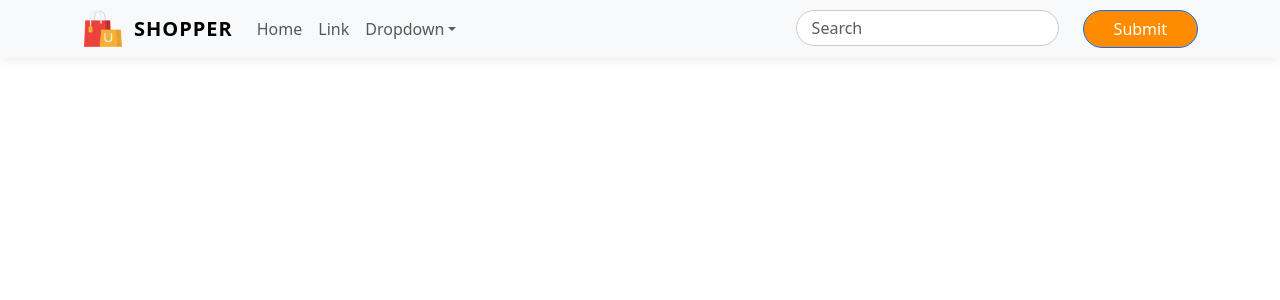
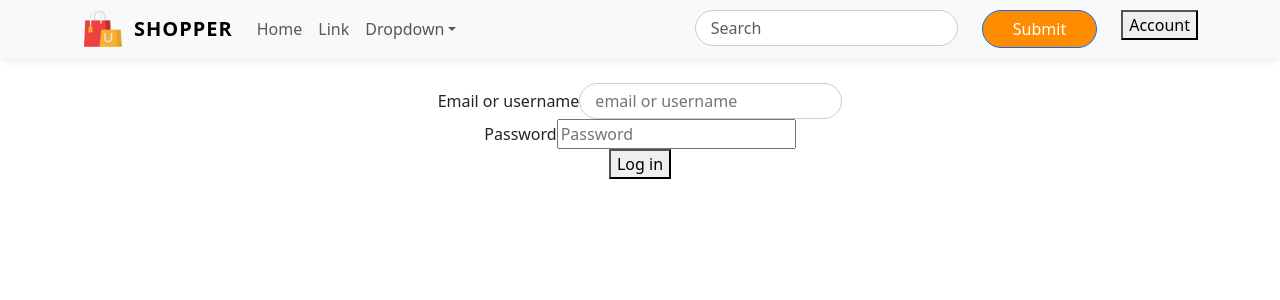
Before and after one commit to bramjot14/E_Commerce_New, a React (Create React App) app in the folder frontend/: page /login in a window 1280 px wide. Shown: the top 300 px of the page. Built offline with nearby package versions, Linux system fonts and the light colour scheme.

Commit message:
feat(auth): add Login component with client-side username/email + password validation

```diff
--- a/frontend/src/App.js
+++ b/frontend/src/App.js
@@ -8,6 +8,8 @@ import CallToAction from './Components/CallToAction/CallToAction';
 import Form from './Components/Form/Form';
 import Footer from './Components/Footer/Footer';
 import ProductDetail from './Components/ProductDetail/ProductDetail';
+import Login from './Components/Login/Login';
+
 
 function App() {
   return (
@@ -29,6 +31,7 @@ function App() {
 
       } />
             <Route path='/ProductDetail/:id' element={<ProductDetail/>}/>
+            <Route path='/login' element={<Login/>}/>
           </Routes></div>
         </Router>
 
--- /dev/null
+++ b/frontend/src/Components/Login/Login.jsx
@@ -0,0 +1,55 @@
+import { useState } from "react";
+
+const Login = () => {
+  const [UnameOrEmail, setUnameOrEmail] = useState("");
+  const [password, setpassword] = useState("");
+
+  const user = {
+    email: "bramjot9874@gmail.com",
+    username: "bramjot",
+    password: "123456"
+  };
+  const handlesubmit = (e) => {
+    e.preventDefault();
+
+    if (UnameOrEmail === user.email || UnameOrEmail === user.username) {
+      if (password === user.password) {
+        console.log("User Logged In");
+      } else {
+        console.log("Wrong password");
+      }
+    } else {
+      console.log("Please check you username or Email");
+    }
+  };
+  return (
+    <div>
+      <form onSubmit={handlesubmit}>
+        <div className="form-group">
+          <label htmlFor="Email or UserName">Email or username</label>
+          <input
+            type="text"
+            placeholder="email or username"
+            required
+            value={UnameOrEmail}
+            onChange={(e) => setUnameOrEmail(e.target.value)}
+            className="Input"
+          />
+        </div>
+        <div className="form-group">
+          <label htmlFor="Password">Password</label>
+          <input
+            type="Password"
+            placeholder="Password"
+            required
+            value={password}
+            onChange={(e) => setpassword(e.target.value)}
+            className="Input"
+          />
+        </div>
+        <button type="submit">Log in</button>
+      </form>
+    </div>
+  );
+};
+export default Login;
--- a/frontend/src/Components/Navbar/Navbar.jsx
+++ b/frontend/src/Components/Navbar/Navbar.jsx
@@ -7,9 +7,9 @@ import Navbar from 'react-bootstrap/Navbar';
 import NavDropdown from 'react-bootstrap/NavDropdown';
 import Form from 'react-bootstrap/Form';
 import Button from 'react-bootstrap/Button';
-import InputGroup from 'react-bootstrap/InputGroup';
 import Row from 'react-bootstrap/Row';
 import Col from 'react-bootstrap/Col';
+import { Link } from 'react-router-dom';
 
 const MyNavbar = () => {
   return (
@@ -47,6 +47,12 @@ const MyNavbar = () => {
           <Col xs="auto">
             <Button className='navbar-btn' type="submit">Submit</Button>
           </Col>
+
+          <Col xs="auto">
+          <Link to="/login">
+            <button className="navbar-account">Account</button>
+            </Link>
+          </Col>
         </Row>
       </Form>
       </Container>
```
Also changed, not shown: frontend/src/Components/Login/Login.css (added).
